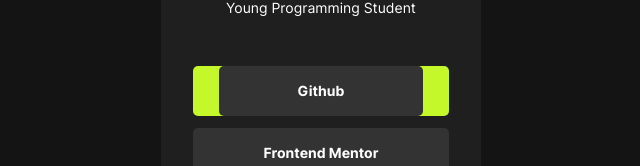
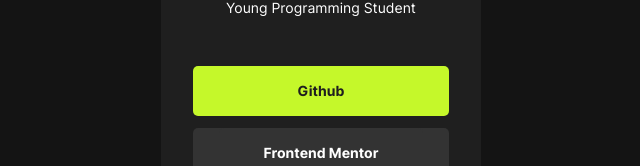
Before and after one commit to PedroLucaV/atividade-react-form, a React (Vite) app: page / in a window 1280 px wide. In both pictures the pointer is over the input "Github". Shown: the part 328-494 px from the top of the page, without its empty margins (319-959 px from the left). Built offline with nearby package versions, Linux system fonts and the light colour scheme.

Commit message:
Update style.css

```diff
--- a/src/style.css
+++ b/src/style.css
@@ -88,6 +88,12 @@
     color: var(--Dark_Grey);
 }
 
+input:hover{
+    cursor: pointer;
+    background-color: var(--Green);
+    color: var(--Dark_Grey);
+}
+
 input{
     font-size: 14px;
     color: var(--White);
```
